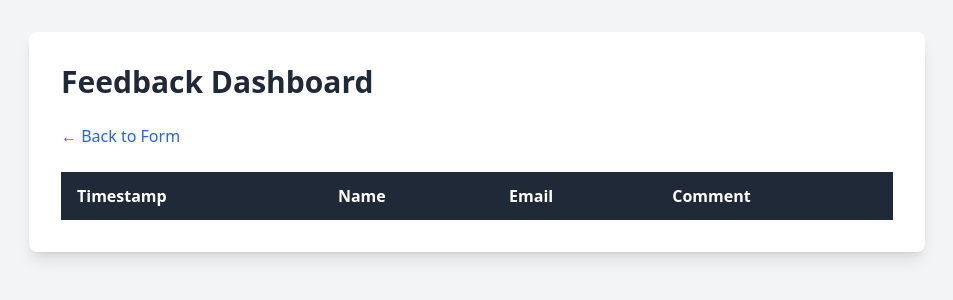
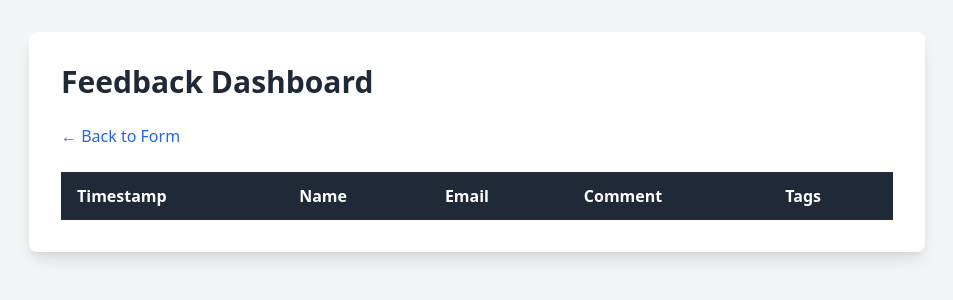
Before and after one commit to ernestmortiz/Customer_Feedback_Collector, a Flask app: page /dashboard in a window 1280 px wide. Shown: the top 300 px of the page, without its empty margins (163-1116 px from the left). Run offline with Flask 3, Linux system fonts and the light colour scheme; lists and menus that the app fills with data are empty; some libraries are stand-ins or nearby versions.

Commit message:
Changes to be committed: 	modified:   app.py 	modified:   templates/dashboard.html

```diff
--- a/app.py
+++ b/app.py
@@ -1,7 +1,8 @@
 '''
 Ernest Ortiz
-IT488 - Module 2
-9/9/2025
+IT488 - Module 3
+9/13/2025
+Sprint 2 Update
 '''
 
 from flask import Flask, render_template, request, redirect, url_for
@@ -9,6 +10,17 @@ import datetime
 
 # Create the main web app.
 app = Flask(__name__)
+
+# Sprint 2: US-04
+# Define keywords and the corresponding tags.
+KEYWORD_TAGS = {
+    "broken": "CRITICAL",
+    "error": "CRITICAL",
+    "slow": "PERFORMANCE",
+    "great": "POSITIVE",
+    "love": "POSITIVE",
+    "bad": "NEGATIVE"
+}
 
 # List will act as our simple database to store all the feedback.
 feedback_list = []
@@ -26,19 +38,32 @@ def submit():
     name = request.form.get('name', 'Anonymous') # If name is empty, use 'Anonymous'.
     email = request.form.get('email')
     comment = request.form.get('comment')
-    # Get the current time and format it as a string.
-    timestamp = datetime.datetime.now().strftime("%Y-%m-%d %H:%M:%S")
+    # Store the timestamp as a datetime object so we can sort it properly.
+    timestamp = datetime.datetime.now()
+
+    # Sprint 2: US-04
+    # Scan the comment for keywords and generate tags.
+    tags = []
+    comment_lower = comment.lower()
+    for keyword, tag in KEYWORD_TAGS.items():
+        if keyword in comment_lower and tag not in tags:
+            tags.append(tag)
+
+    if not tags:
+        tags.append("GENERAL")
+    # --- End of Sprint 2 Feature ---
 
     # Put all the form data into a dictionary.
     feedback_entry = {
         'name': name,
         'email': email,
         'comment': comment,
-        'timestamp': timestamp
+        'timestamp': timestamp,
+        'tags': tags # Add the list of tags
     }
 
-    # Add the new feedback to the top of our list.
-    feedback_list.insert(0, feedback_entry)
+    # Add the new feedback to our list.
+    feedback_list.append(feedback_entry)
 
     # Send the user to the dashboard page to see the feedback.
     return redirect(url_for('dashboard'))
@@ -46,9 +71,27 @@ def submit():
 # This function runs when someone visits the '/dashboard' page.
 @app.route('/dashboard')
 def dashboard():
-    # Shows the dashboard page and gives it the full list of feedback
-    # so it can be displayed in a table.
-    return render_template('dashboard.html', feedback_entries=feedback_list)
+    # Sprint 2: US-03
+    # Get the sort order from the URL, defaulting to 'desc'.
+    sort_order = request.args.get('order', 'desc')
+
+    # Decide if the sort should be reversed (for descending) or not.
+    if sort_order == 'asc':
+        reverse_sort = False
+        next_order = 'desc'
+    else:
+        reverse_sort = True
+        next_order = 'asc'
+
+    # Sort the feedback list by timestamp using the chosen direction.
+    sorted_feedback = sorted(feedback_list, key=lambda x: x['timestamp'], reverse=reverse_sort)
+    # --- End of Sprint 2 Feature ---
+
+    # Shows the dashboard page and gives it the SORTED list of feedback
+    # and the next sort order for the clickable link.
+    return render_template('dashboard.html',
+                           feedback_entries=sorted_feedback,
+                           next_sort_order=next_order)
 
 # This makes the app run when the script is executed.
 if __name__ == '__main__':
--- a/templates/dashboard.html
+++ b/templates/dashboard.html
@@ -12,24 +12,39 @@
         <table class="min-w-full bg-white">
             <thead class="bg-gray-800 text-white">
                 <tr>
-                    <th class="text-left py-3 px-4">Timestamp</th>
+                    <!-- --- MODIFIED FOR SORTING --- -->
+                    <th class="text-left py-3 px-4">
+                        <!-- This is now a link that passes the sort order back to Python -->
+                        <a href="{{ url_for('dashboard', order=next_sort_order) }}" class="hover:underline">
+                            Timestamp
+                        </a>
+                    </th>
+                    <!-- --- END OF MODIFICATION --- -->
+                    <!-- Jinja2 Template Loop -->
                     <th class="text-left py-3 px-4">Name</th>
                     <th class="text-left py-3 px-4">Email</th>
                     <th class="text-left py-3 px-4">Comment</th>
+                    <th class="text-left py-3 px-4">Tags</th>
                 </tr>
             </thead>
             <tbody class="text-gray-700">
-
-                <!-- Jinja2 Template Loop -->
                 {% for entry in feedback_entries %}
                 <tr class="border-b">
-                    <td class="py-3 px-4">{{ entry.timestamp }}</td>
+                    <!-- Format the timestamp to be more readable -->
+                    <td class="py-3 px-4">{{ entry.timestamp.strftime('%Y-%m-%d %H:%M') }}</td>
                     <td class="py-3 px-4">{{ entry.name }}</td>
                     <td class="py-3 px-4">{{ entry.email }}</td>
                     <td class="py-3 px-4">{{ entry.comment }}</td>
+                    <!-- Display the tags -->
+                    <td class="py-3 px-4">
+                        {% for tag in entry.tags %}
+                            <span class="bg-blue-100 text-blue-800 text-xs font-semibold mr-2 px-2.5 py-0.5 rounded">
+                                {{ tag }}
+                            </span>
+                        {% endfor %}
+                    </td>
                 </tr>
                 {% endfor %}
-
             </tbody>
         </table>
     </div>
```
